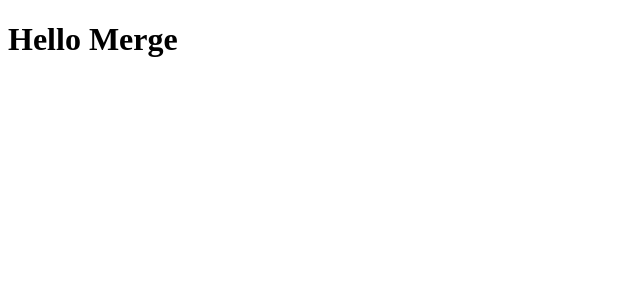
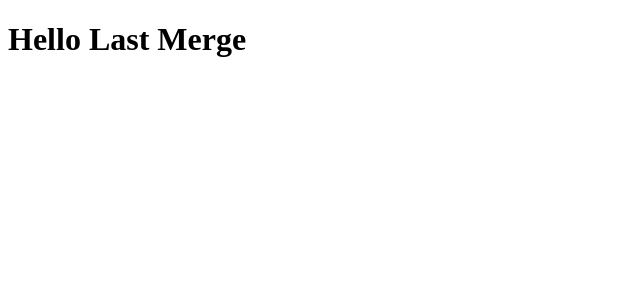
Before and after one commit to RakhimjonRustamov/gitproapp, an Angular app: page / in a window 1280 px wide. Shown: the top 300 px of the page, without its empty margins (0-640 px from the left). Built offline with nearby package versions, Linux system fonts and the light colour scheme.

Commit message:
Last Merge

```diff
--- a/src/app/app.component.html
+++ b/src/app/app.component.html
@@ -1,3 +1,3 @@
 <h1>
-  Hello Merge
+  Hello Last Merge
 </h1>
```
